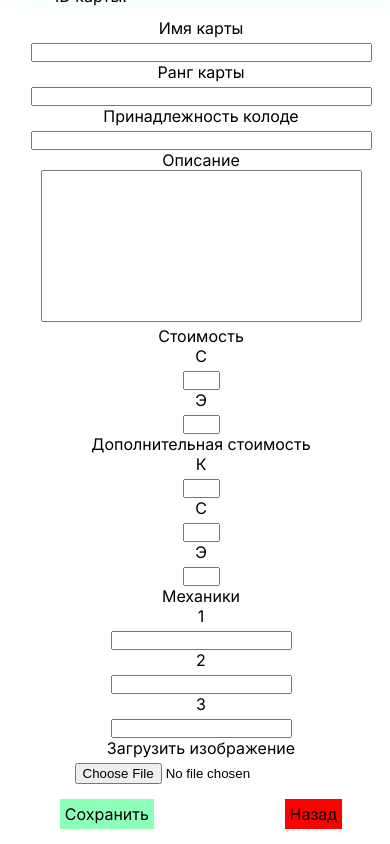
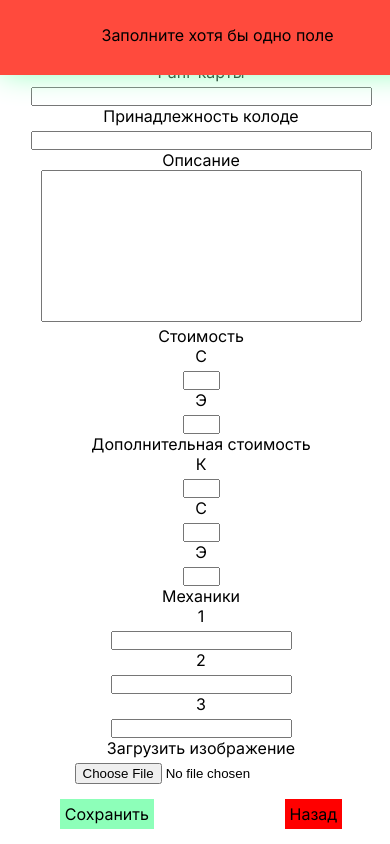
Before and after one commit to Lord3dfx/MirsulSite, a Next.js app: page /new in a window 390 px wide. Both pictures are taken after a click on the link "Сохранить". Shown: the part 485-1329 px from the top of the page. Built offline with nearby package versions, Linux system fonts and the light colour scheme.

Commit message:
fix note

```diff
--- a/components/CardEditor/CardEditor.module.css
+++ b/components/CardEditor/CardEditor.module.css
@@ -53,12 +53,13 @@ transition: all 0.5s ease;
 
 .note{
     position: absolute;
-    top: -25px;
-    right: -8px;
+    top: 150px;
+    left: 150px;
     background: #8DFFB9;
     width: 415px;
     height: 470px;
     text-align: center;
+    padding-top: 5px;
     border-radius: 10px;
     box-shadow: 0px 0px 30px -2px #8DFFB9;
     z-index: -1;
@@ -297,4 +298,17 @@ transition: all 0.5s ease;
     .cbutton{
         margin-left: 30%;
             }
+    .note{
+        position: fixed;
+        top: 0;
+        left: 0;
+        background: #8DFFB9;
+        width: 435px;
+        height: 50px;
+        text-align: center;
+        padding-top: 25px;
+        border-radius: 0;
+        box-shadow: 0px 0px 30px -2px #8DFFB9;
+        z-index: 5;
+    }
 }
--- a/components/CardEditor/CardEditor.tsx
+++ b/components/CardEditor/CardEditor.tsx
@@ -103,11 +103,12 @@ else{
 
     return(
     <div className={styles.wrapper} {...props}>
-        <div className={styles.cardPreview}>
-            <p ref={myRef} className={cn(styles.note,{
+        <p ref={myRef} className={cn(styles.note,{
                 [styles.show]: showNote,
                 [styles.hide]: !showNote
             })}></p>
+        <div className={styles.cardPreview}>
+
             <Image className={styles.img} quality={50} src={card?.img || '/no-image-large.jpg'} alt="Изображение" width={400} height={250}/>
             <p className={styles.viewname}>{card?.cardName}</p>
             <p className={styles.viewrange}>{card?.cardRange}</p>
```
